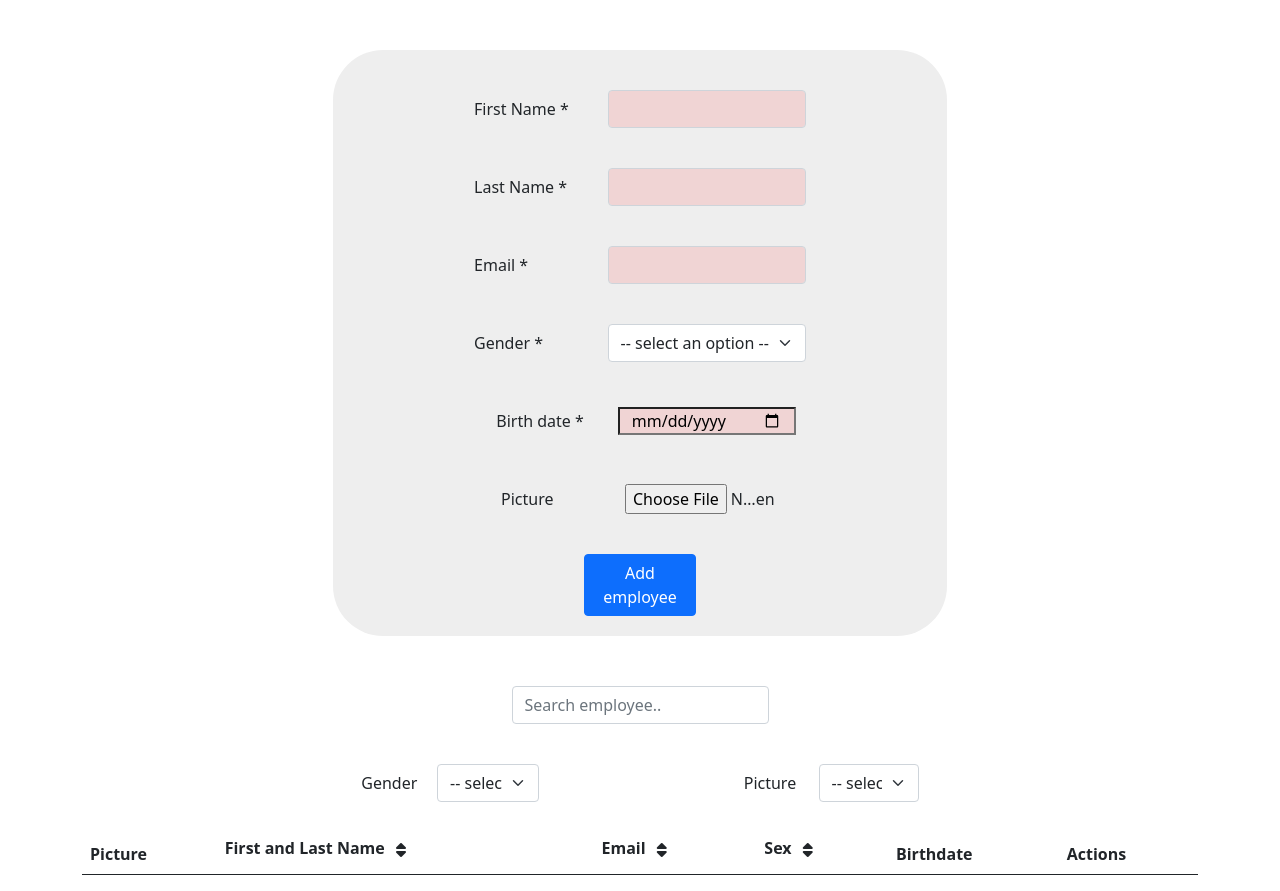
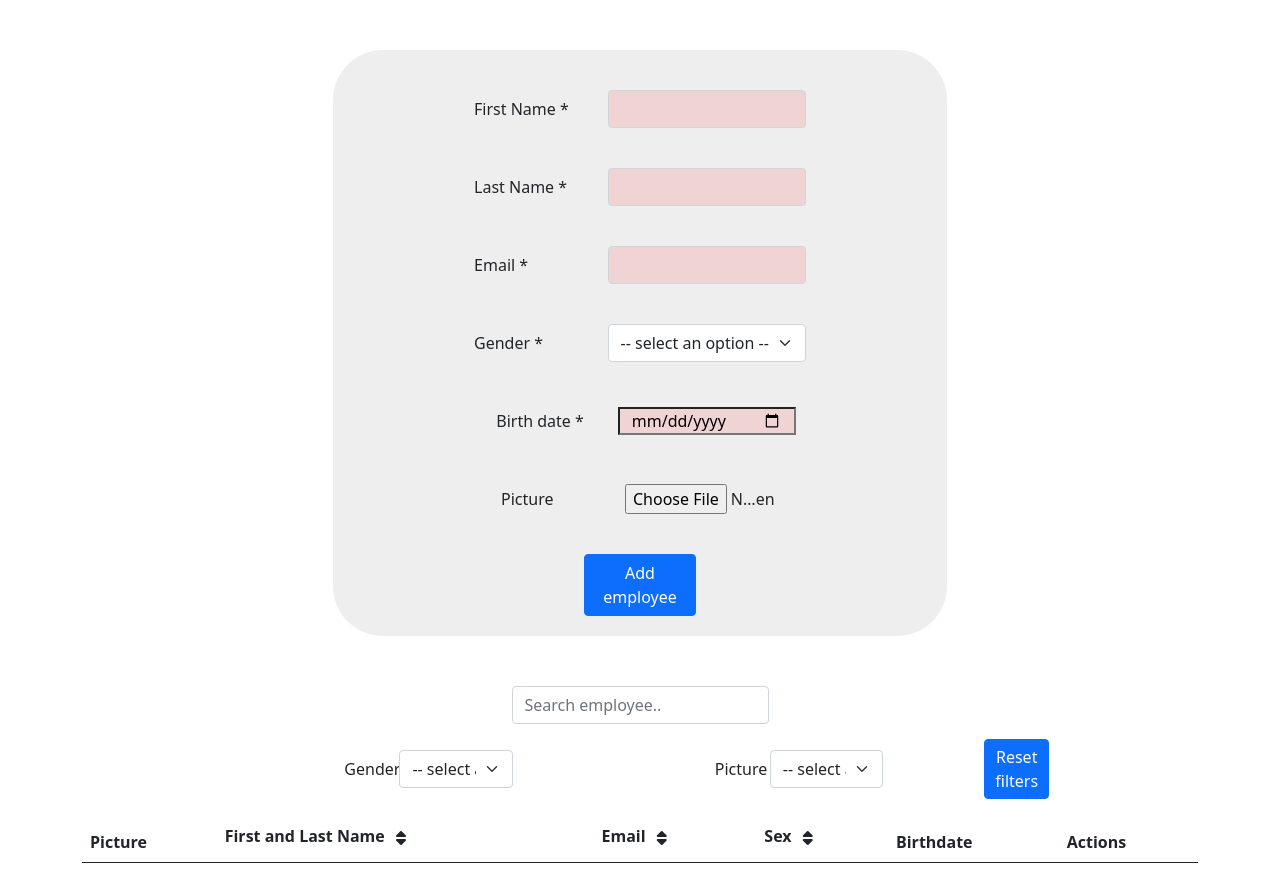
Before and after one commit to Dorinacho/CMS-Javascript3, a website: page index.html in a window 1280 px wide. Drawn offline with nearby package versions, Linux system fonts and the light colour scheme; no server answers.

Commit message:
Added: Button to reset filters

```diff
--- a/firetry.js
+++ b/firetry.js
@@ -84,7 +84,7 @@ function addNewRow(x) {
         <td>${x.email}</td>
         <td>${x.gender}</td>
         <td>${x.birthdate}</td>
-        <td><button class="btn btn-danger" onClick="deleteEmployee(this)">Delete</button></td>`;
+        <td><button class="btn btn-danger btn-extra" onClick="deleteEmployee(this)">Delete</button></td>`;
     table.appendChild(row);
 }
 
@@ -199,14 +199,16 @@ function filterGender() {
         }).catch((error) => {
             alert("Error filtering by gender", error);
         })
-    } else {
-        fillTable();
     }
+    // else {
+    //     fillTable();
+    // }
 }
 
 function filterPicture() {
     clearTable();
     var picture = document.getElementById('picture-filter').value;
+    //filterPicture();
     if (picture == "no-picture") {
         db.where("picture", "==", image).get().then((querySnapshot) => {
             querySnapshot.forEach((doc) => {
@@ -225,9 +227,17 @@ function filterPicture() {
         }).catch((error) => {
             alert("Error sorting by picture", error);
         })
-    } else if (picture == "null") {
-        fillTable();
     }
+    // else if (picture == "null") {
+    //     fillTable();
+    // }
+}
+
+function resetFilters() {
+    document.getElementById('gender-filter').value = 'null';
+    document.getElementById('picture-filter').value = 'null';
+    clearTable();
+    fillTable();
 }
 
 fillTable();
--- a/index.html
+++ b/index.html
@@ -138,8 +138,8 @@
         </div>
 
         <div id='filters'>
-            <div class="row mb-4">
-                <label for="gender-filter" class="col-sm-3 col-form-label">
+            <div class="row mb-4 col-sm-5 filter">
+                <label for="gender-filter" class="col-sm-2 col-form-label">
                     Gender
                 </label>
                 <div class="col-sm-5">
@@ -159,8 +159,8 @@
                   </select>
                 </div>
             </div>
-            <div class="row mb-4">
-                <label for="picture-filter" class="col-sm-3 col-form-label">
+            <div class="row mb-5 col-sm-5 filter">
+                <label for="picture-filter" class="col-sm-2 col-form-label">
                     Picture
                 </label>
                 <div class="col-sm-5">
@@ -177,6 +177,9 @@
                   </select>
                 </div>
             </div>
+            <button type="submit" class="btn btn-primary btn-extra" id="reset-button" onclick="resetFilters();">
+                Reset filters
+            </button>
         </div>
         <table class="table table-striped table-hover" id="employee-table">
             <thead>
--- a/styles.css
+++ b/styles.css
@@ -42,6 +42,7 @@ button {
 #filters {
     display: flex;
     flex-direction: row;
+    align-items: center;
 }
 
 img {
@@ -52,8 +53,18 @@ img {
     border-radius: 50%;
 }
 
-.btn-danger {
+.btn-extra {
     margin: 0;
+}
+
+.filter {
+    margin: 20px !important;
+}
+
+#reset-button {
+    margin-top: 15px;
+    margin-bottom: 15px;
+    padding: 5px 10px 5px 10px !important;
 }
 
 .sort-btn {
```
